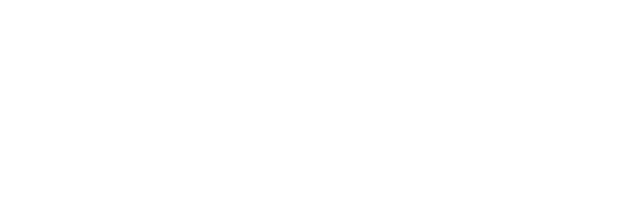
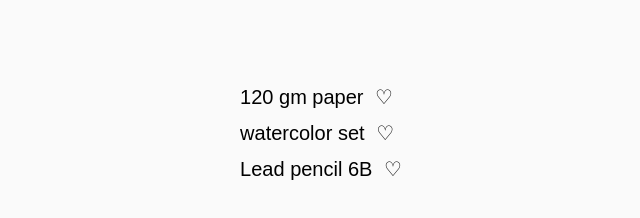
Before and after one commit to topinii/freecodecamp, a website: page workshops/favorite_icon_toggler/index.html in a window 1280 px wide. Shown: the whole page, without its empty margins (316-956 px from the left). Drawn offline with Linux system fonts and the light colour scheme.

Commit message:
favorite icon toggler

```diff
--- a/workshops/favorite_icon_toggler/index.html
+++ b/workshops/favorite_icon_toggler/index.html
@@ -1,12 +1,27 @@
 <!DOCTYPE html>
 <html lang="en">
-  <head>
-    <meta charset="utf-8" />
-    <title>Favorite Icon Toggler</title>
-    <link rel="stylesheet" href="styles.css" />
-  </head>
+<head>
+  <meta charset="UTF-8" />
+  <meta name="viewport" content="width=device-width, initial-scale=1.0" />
+  <title>Favorite Icon Toggler</title>
+  <link rel="stylesheet" href="styles.css">
+</head>
+<body>
+  <ul class="item-list">
+    <li>
+      120 gm paper
+      <button id="favoriteIcon1" class="favorite-icon">&#9825;</button>
+    </li>
+    <li>
+      watercolor set
+      <button id="favoriteIcon2" class="favorite-icon">&#9825;</button>
+    </li>
+    <li>
+      Lead pencil 6B
+      <button id="favoriteIcon3" class="favorite-icon">&#9825;</button>
+    </li>
+  </ul>
 
-  <body>
-
-  </body>
+  <script src="script.js"></script>
+</body>
 </html>
--- a/workshops/favorite_icon_toggler/script.js
+++ b/workshops/favorite_icon_toggler/script.js
@@ -0,0 +1,17 @@
+// Select all favorite-icon buttons
+const favoriteIcons = document.querySelectorAll('.favorite-icon');
+
+// Add event listeners to each button
+favoriteIcons.forEach(button => {
+  button.addEventListener('click', () => {
+    if (button.classList.contains('filled')) {
+      // If already filled, unfill it
+      button.classList.remove('filled');
+      button.innerHTML = '&#9825;'; // empty heart
+    } else {
+      // Otherwise, fill it
+      button.classList.add('filled');
+      button.innerHTML = '&#10084;'; // filled heart
+    }
+  });
+});
--- a/workshops/favorite_icon_toggler/styles.css
+++ b/workshops/favorite_icon_toggler/styles.css
@@ -0,0 +1,34 @@
+/* Base styles */
+body {
+    font-family: Arial, sans-serif;
+    background-color: #fafafa;
+    text-align: center;
+    padding-top: 50px;
+  }
+
+  /* The unordered list */
+  .item-list {
+    list-style-type: none;
+    padding: 0;
+    display: inline-block;
+    text-align: left;
+  }
+
+  /* List items */
+  .item-list li {
+    margin: 10px 0;
+    font-size: 1.25rem;
+  }
+
+  /* Heart buttons */
+  .favorite-icon {
+    font-size: 1.25rem;
+    background-color: transparent;
+    border: none;
+    cursor: pointer;
+  }
+
+  /* ✅ Required by the test — sets some CSS properties */
+  .filled {
+    color: #d22b2b;
+  }
```
